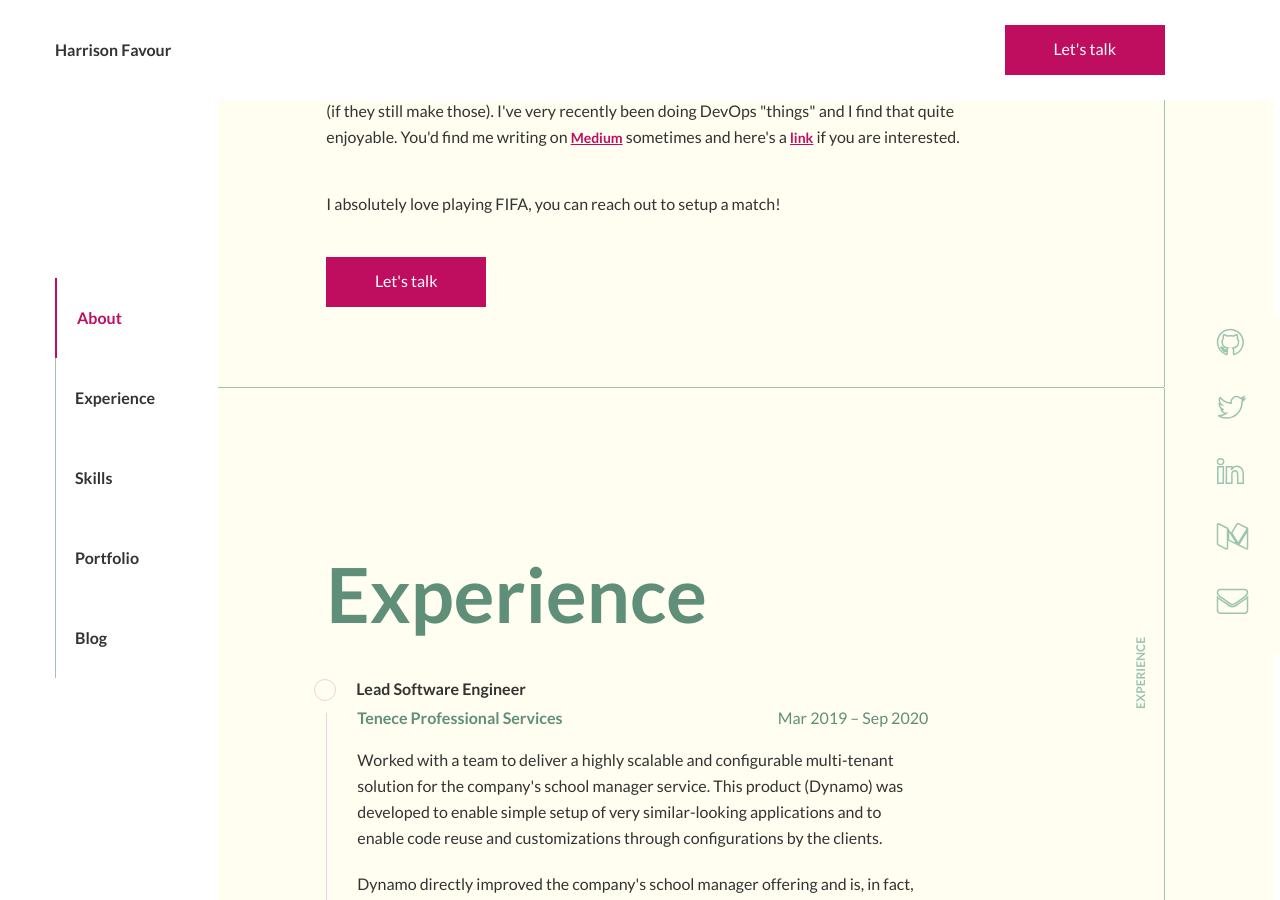
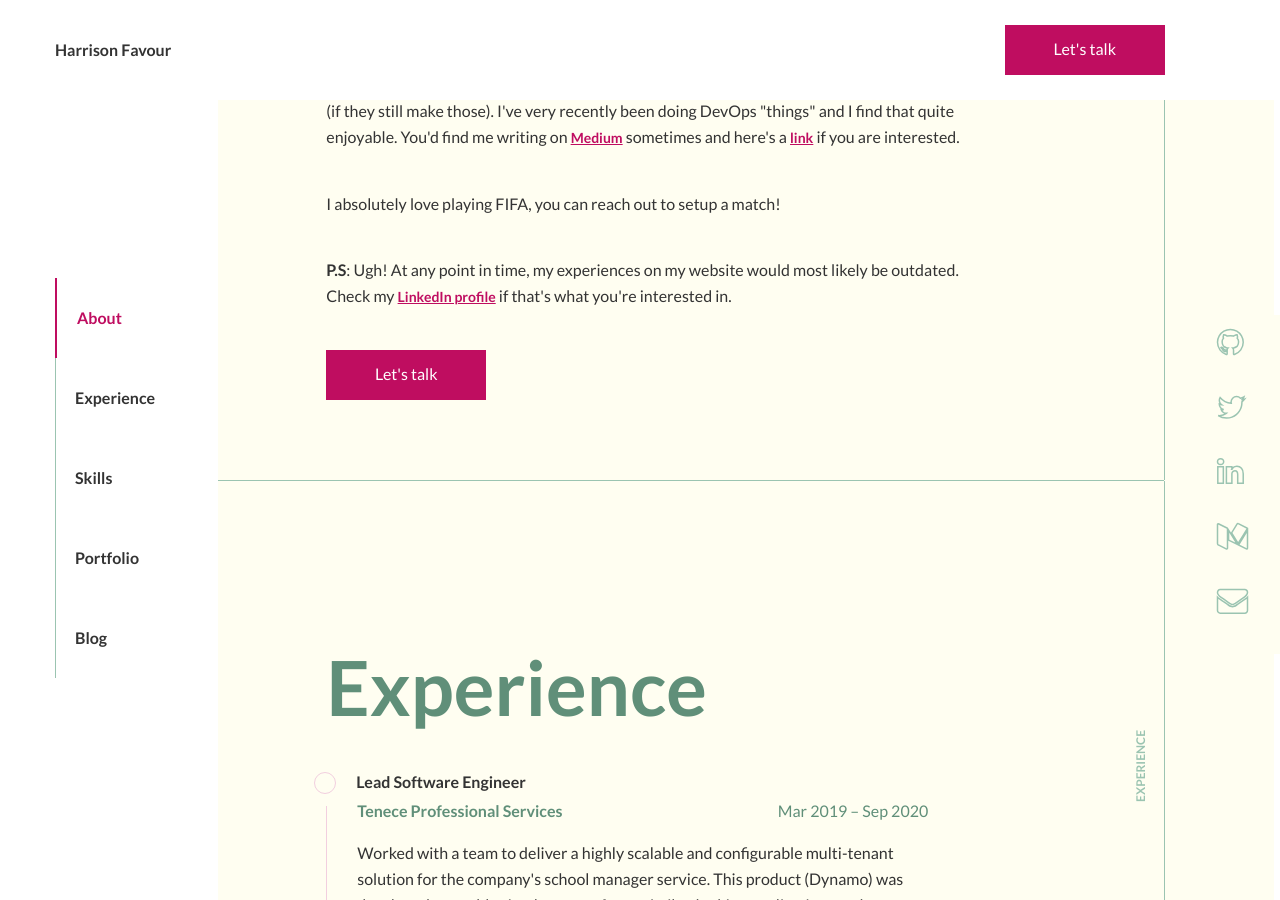
Before and after one commit to grantfayvor/grantfayvor.github.io, a Jekyll site: the page built from index.html, in a window 1280 px wide and 900 px high, scrolled down 575 px. Built offline with Jekyll 4.4.1, drawn with Linux system fonts in a browser that asks for light colours.

Commit message:
add message to indicate portfolio may be outdated.

```diff
--- a/index.html
+++ b/index.html
@@ -32,6 +32,10 @@ layout: default
     </p>
     <p>
       I absolutely love playing FIFA, you can reach out to setup a match!
+    </p>
+    <p>
+      <b>P.S</b>: Ugh! At any point in time, my experiences on my website would most likely be outdated.
+      Check my <a href="https://www.linkedin.com/in/favour-harrison-5aa312a9/" aria-label="LinkedIn link" class="card__link">LinkedIn profile</a> if that's what you're interested in.
     </p>
     <a class="contact__link" href="mailto:fayvorharrison101@gmail.com">Let's talk</a>
   </article>
```
